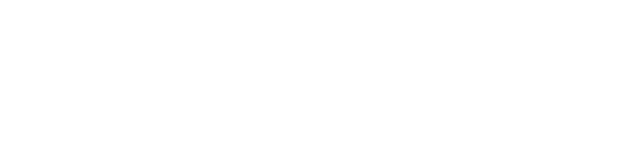
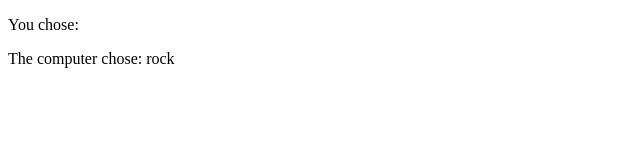
Before and after one commit to CynthiaVO/rock-paper-scissors, a plain HTML site: page index.html in a window 1280 px wide. Shown: the whole page, without its empty margins (0-640 px from the left). Drawn offline with Linux system fonts and the light colour scheme.

Commit message:
prints user and computer choice

```diff
--- a/index.html
+++ b/index.html
@@ -6,6 +6,17 @@
     <script src="javascript.js"></script>
 </head>
 <body>
-
+  <p>
+    You chose: <span id = "user"></span>
+  </p>
+  <script>
+    document.getElementById("user").innerHTML = getUserChoice();
+  </script>
+  <p>
+    The computer chose: <span id = "choice"></span>
+  </p>
+  <script>
+    document.getElementById("choice").innerHTML = getComputerChoice();
+  </script>
 </body>
 </html>
```
